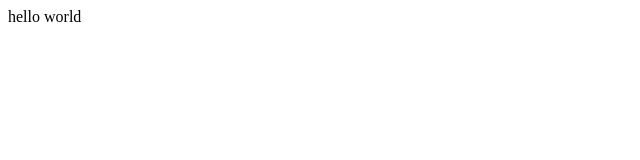
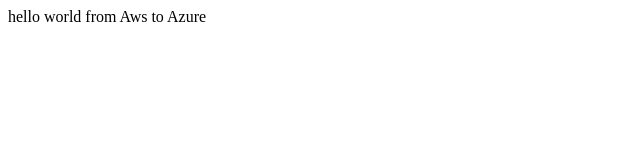
Before and after one commit to fahad91ali/cloudnative20, a plain HTML site: page index.html in a window 1280 px wide. Shown: the whole page, without its empty margins (0-640 px from the left). Drawn offline with Linux system fonts and the light colour scheme.

Commit message:
updated index.html
from hello worl to AWS and Azure

```diff
--- a/index.html
+++ b/index.html
@@ -6,6 +6,6 @@
     <title>Document</title>
 </head>
 <body>
-    hello world
+    hello world from Aws to Azure
 </body>
 </html>
```
